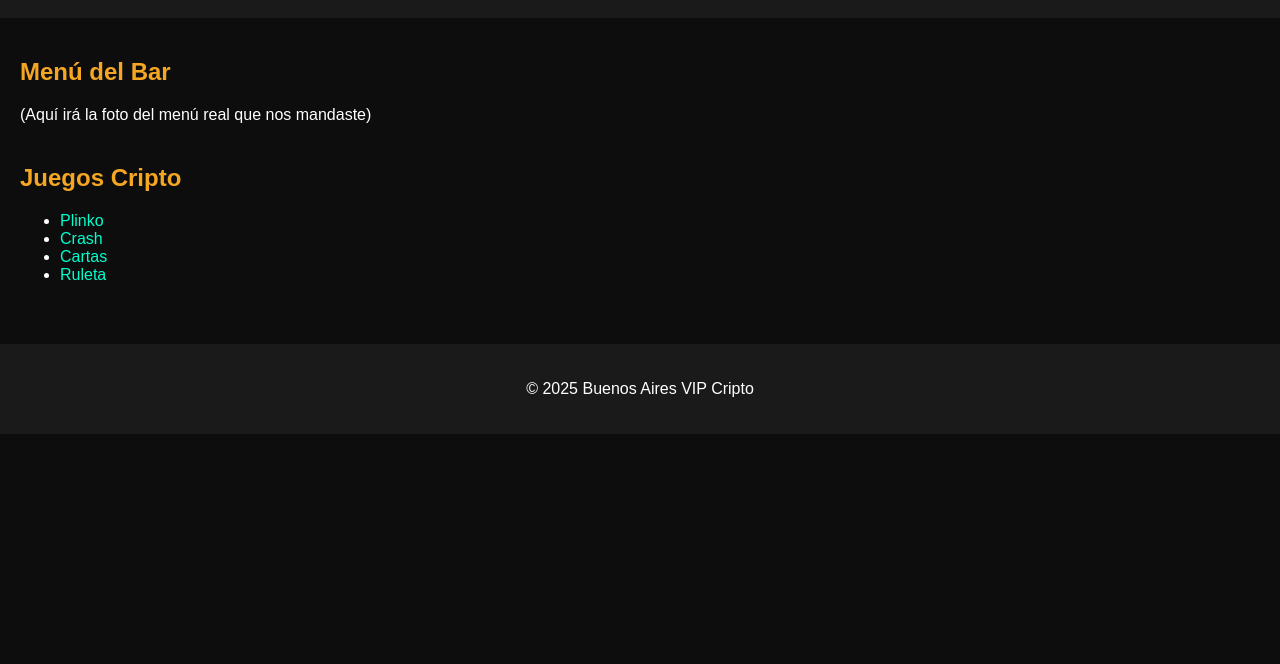
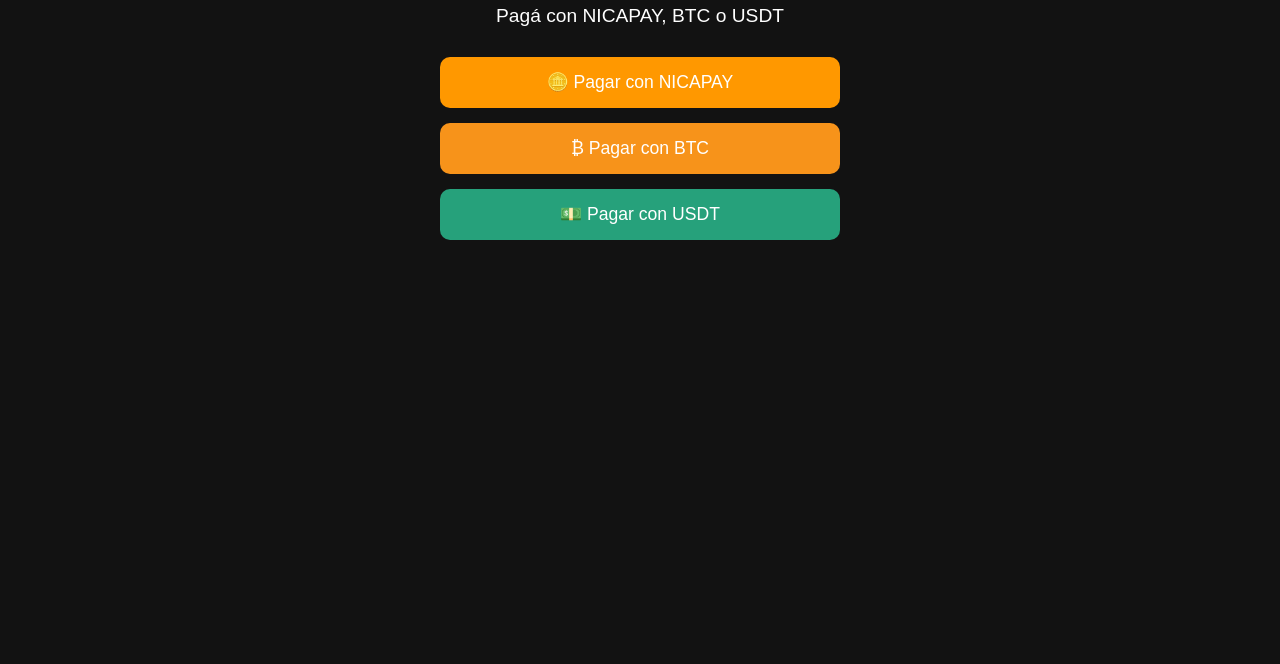
Before and after one commit to figueandy/buenosairesvipcripto, a plain HTML site: page index.html in a window 1280 px wide. Shown: the part 136-800 px from the top of the page. Drawn offline with Linux system fonts and the light colour scheme.

Commit message:
Actualizado con botones de pago

```diff
--- a/index.html
+++ b/index.html
@@ -2,32 +2,29 @@
 <!DOCTYPE html>
 <html lang="es">
 <head>
-    <meta charset="UTF-8">
-    <title>Buenos Aires VIP Cripto</title>
-    <link rel="stylesheet" href="style.css">
+  <meta charset="UTF-8">
+  <title>BUENOS AIRES VIP - Cripto</title>
+  <link rel="stylesheet" href="style.css">
 </head>
 <body>
-    <header>
-        <h1>Bienvenido a Buenos Aires VIP</h1>
-        <p>Pagá con NICAPAY, BTC o USDT</p>
-    </header>
-    <main>
-        <section class="menu">
-            <h2>Menú del Bar</h2>
-            <p>(Aquí irá la foto del menú real que nos mandaste)</p>
-        </section>
-        <section class="juegos">
-            <h2>Juegos Cripto</h2>
-            <ul>
-                <li><a href="#">Plinko</a></li>
-                <li><a href="#">Crash</a></li>
-                <li><a href="#">Cartas</a></li>
-                <li><a href="#">Ruleta</a></li>
-            </ul>
-        </section>
-    </main>
-    <footer>
-        <p>&copy; 2025 Buenos Aires VIP Cripto</p>
-    </footer>
+  <div class="container">
+    <h1>🍸 BUENOS AIRES VIP</h1>
+    <p>Pagá con NICAPAY, BTC o USDT</p>
+
+    <div class="buttons">
+      <button onclick="simularPago('NICAPAY')" class="btn nicapay">🪙 Pagar con NICAPAY</button>
+      <button onclick="simularPago('BTC')" class="btn btc">₿ Pagar con BTC</button>
+      <button onclick="simularPago('USDT')" class="btn usdt">💵 Pagar con USDT</button>
+    </div>
+
+    <div id="mensaje" class="mensaje"></div>
+  </div>
+
+  <script>
+    function simularPago(moneda) {
+      const msg = `✅ ¡Gracias por tu pago simulado con ${moneda}!`;
+      document.getElementById("mensaje").innerText = msg;
+    }
+  </script>
 </body>
 </html>
--- a/style.css
+++ b/style.css
@@ -1,31 +1,57 @@
 
 body {
-    font-family: Arial, sans-serif;
-    background: #0d0d0d;
-    color: #fff;
-    margin: 0;
-    padding: 0;
+  background-color: #121212;
+  font-family: Arial, sans-serif;
+  color: white;
+  text-align: center;
+  padding: 40px;
 }
 
-header, footer {
-    background: #1a1a1a;
-    padding: 20px;
-    text-align: center;
+.container {
+  max-width: 600px;
+  margin: auto;
 }
 
-main {
-    padding: 20px;
+h1 {
+  font-size: 2.5em;
+  margin-bottom: 10px;
 }
 
-.menu, .juegos {
-    margin-bottom: 40px;
+p {
+  font-size: 1.2em;
 }
 
-h1, h2 {
-    color: #f5a623;
+.buttons {
+  margin: 30px 0;
 }
 
-a {
-    color: #00ffcc;
-    text-decoration: none;
+.btn {
+  display: block;
+  margin: 15px auto;
+  padding: 15px 30px;
+  font-size: 1.1em;
+  border: none;
+  border-radius: 10px;
+  cursor: pointer;
+  color: white;
+  width: 80%;
+  max-width: 400px;
 }
+
+.btn.nicapay {
+  background-color: #FF9800;
+}
+
+.btn.btc {
+  background-color: #f7931a;
+}
+
+.btn.usdt {
+  background-color: #26A17B;
+}
+
+.mensaje {
+  font-size: 1.3em;
+  margin-top: 30px;
+  color: #4caf50;
+}
```
